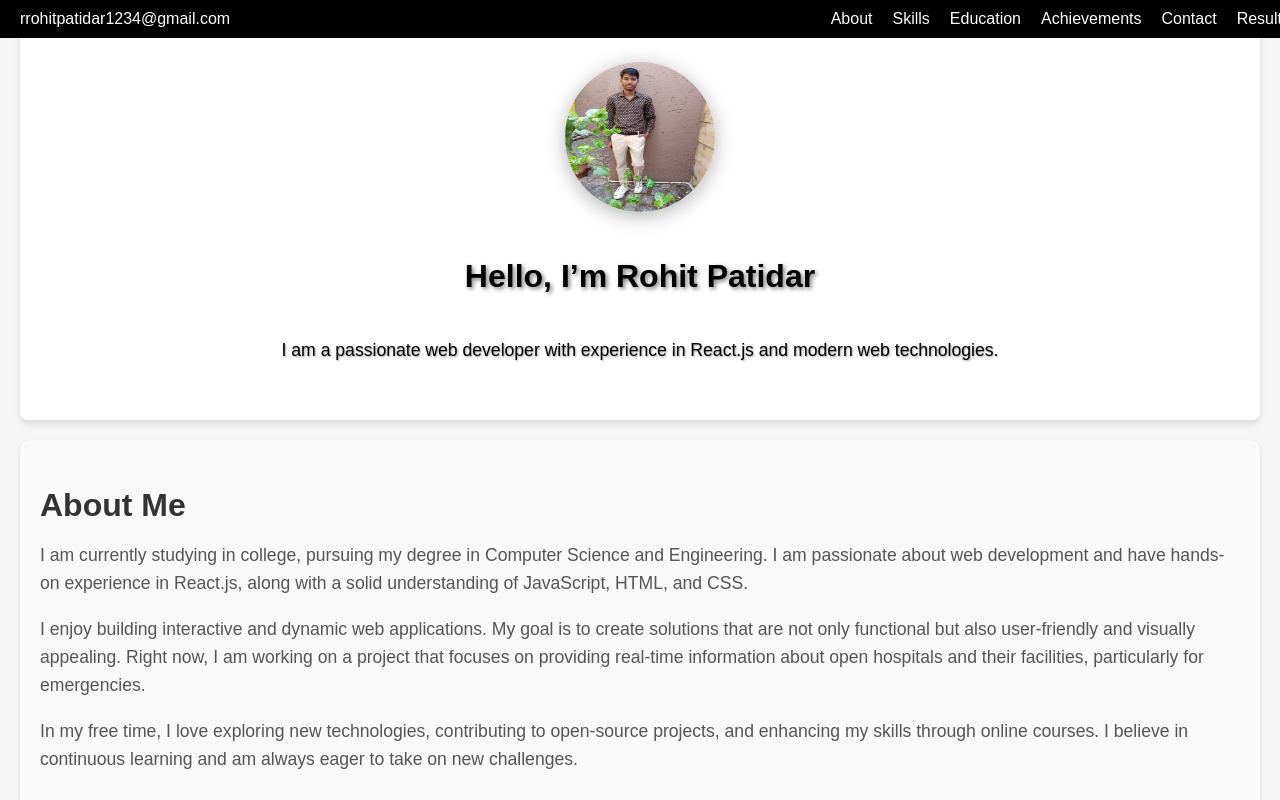
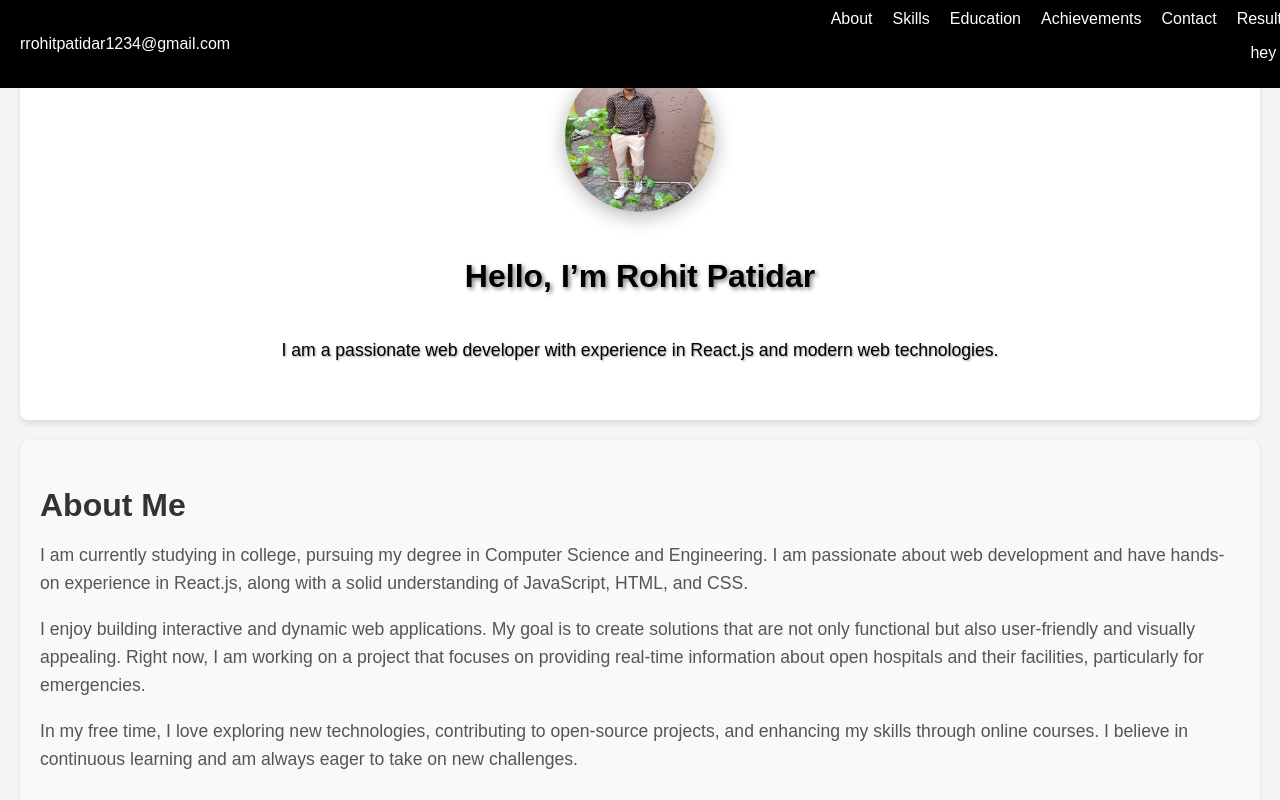
Before and after one commit to Rohitpatidar1/Rohit_portfolio, a React (Vite) app: page / in a window 1280 px wide. Shown: the top 800 px of the page. Built offline with nearby package versions, Linux system fonts and the light colour scheme.

Commit message:
Deploy React app

```diff
--- a/src/Components/Header.jsx
+++ b/src/Components/Header.jsx
@@ -37,6 +37,7 @@ function Header() {
             <a href="#results" style={styles.navLink}>
               Results
             </a>
+            <p>hey</p>
           </li>
         </ul>
       </nav>
```
